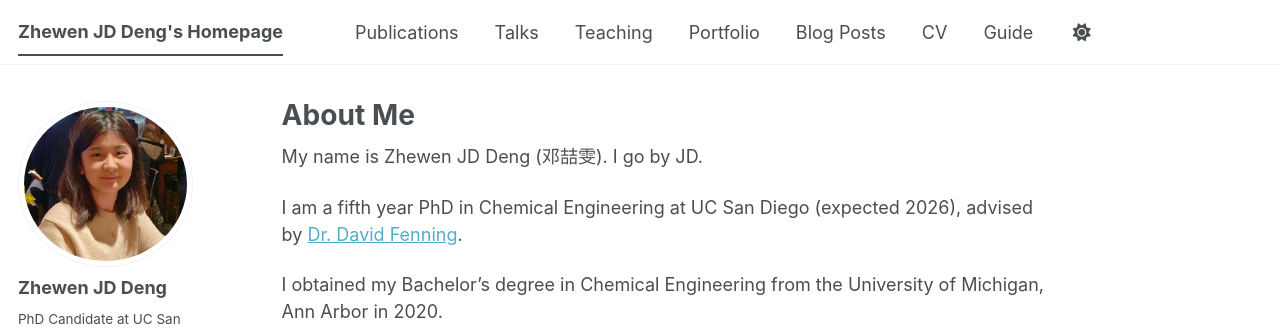
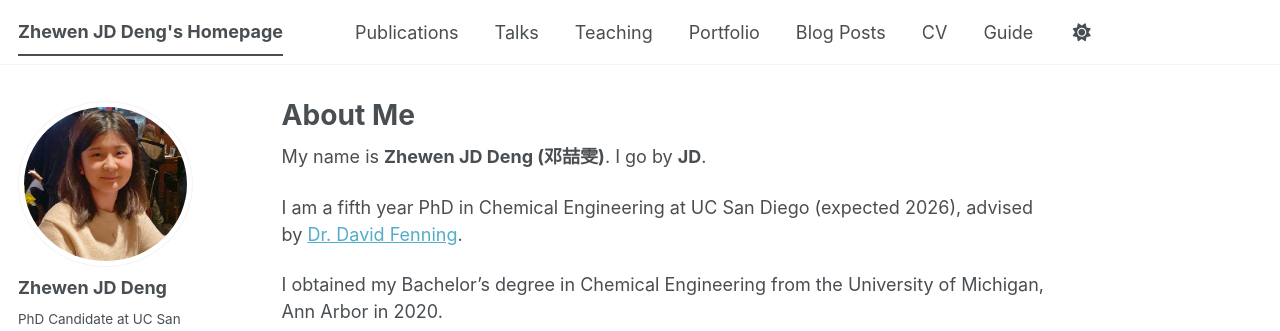
Before and after one commit to zhewenjddeng-personal/zhewenjddeng-personal.github.io, a Jekyll site: the page built from _pages/about.md, in a window 1280 px wide and 900 px high. Shown: the top 331 px of the window. Built offline with Jekyll 4.4.1, drawn with Linux system fonts in a browser that asks for light colours; some web fonts are replaced; a script bundle is joined from its source files by our own code; library files that are not in the unit come from our copies.

```diff
--- a/_pages/about.md
+++ b/_pages/about.md
@@ -7,7 +7,7 @@ redirect_from:
   - /about.html
 ---
 
-My name is Zhewen JD Deng (邓喆雯). I go by JD.
+My name is **Zhewen JD Deng (邓喆雯)**. I go by **JD**.
 
 I am a fifth year PhD in Chemical Engineering at UC San Diego (expected 2026), advised by [Dr. David Fenning](https://jacobsschool.ucsd.edu/node/3546).
 
```
